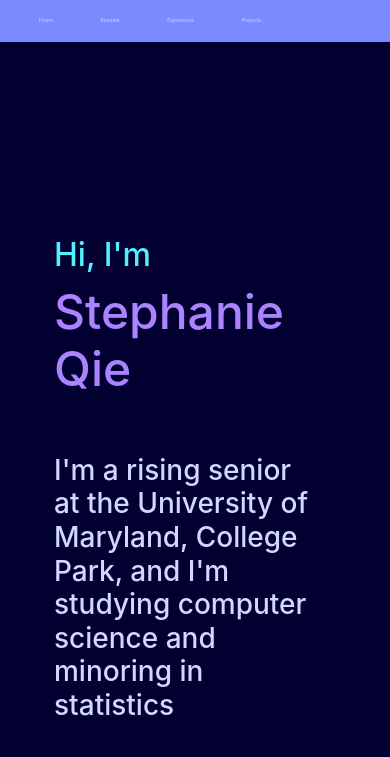
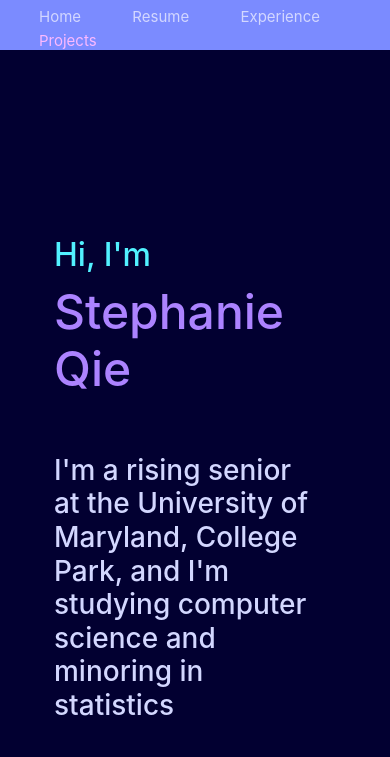
Before and after one commit to sqie/sqie.github.io, a plain HTML site: page index.html in a window 390 px wide. Shown: the top 757 px of the page. Drawn offline with nearby package versions, Linux system fonts and the light colour scheme.

Commit message:
adjusted navbar flexibility

```diff
--- a/css/main.css
+++ b/css/main.css
@@ -102,21 +102,21 @@ ion-icon {
   color: #FBB9FF;
 }
 
-@media screen and (max-width : 800px){
+@media screen and (max-width : 1000px){
 
   .sidenav {
       position: fixed;
       top: 0;
       left: 0;
       width: 100%;
-      height: 5%;
+      height: 50px;
       background-color: #7B8BFF;
     }
 
     .sidenav a {
-      padding: 1% 1% 10% 10%;
+      padding: 50% 2% 5% 10%;
       text-decoration: none;
-      font-size: 1.3vw;
+      font-size: 15px;
       color: #D3D7FF;
       display: inline;
     }
```
